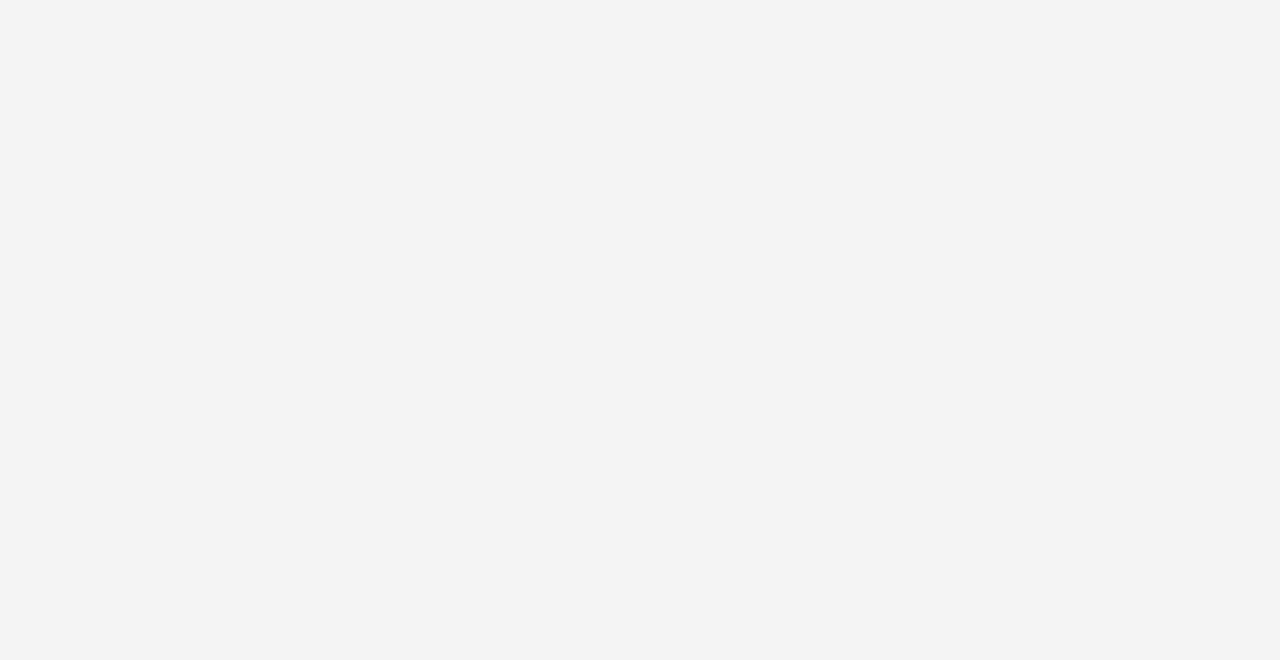
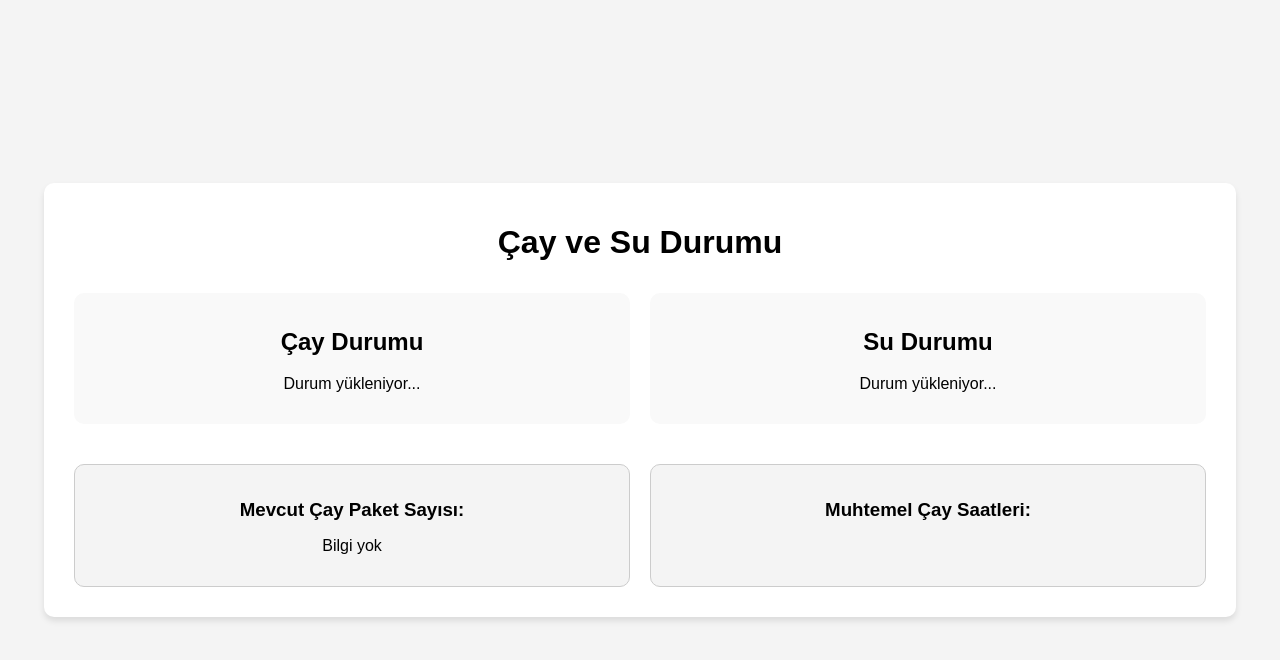
Before and after one commit to ReceproF/cay_durumu_sistemi, a Flask app: page / in a window 1280 px wide. Before the commit the part shown is empty. Shown: the top 660 px of the page. Run offline with Flask 3, Linux system fonts and the light colour scheme.

Commit message:
Update index.html

```diff
--- a/templates/index.html
+++ b/templates/index.html
@@ -7,4 +7,25 @@
     <link rel="stylesheet" href="../static/css/style.css">
 </head>
 <body>
-    <div class="
+    <div class="container">
+        <h1>Çay ve Su Durumu</h1>
+
+        <div class="top-section">
+            <div class="status-box" id="tea-status">
+                <h2>Çay Durumu</h2>
+                <p id="tea-info">Durum yükleniyor...</p>
+            </div>
+            <div class="status-box" id="water-status">
+                <h2>Su Durumu</h2>
+                <p id="water-info">Durum yükleniyor...</p>
+            </div>
+        </div>
+
+        <div class="bottom-section">
+            <div class="info-box">
+                <h3>Mevcut Çay Paket Sayısı:</h3>
+                <p id="tea-packages">Bilgi yok</p>
+            </div>
+            <div class="info-box">
+                <h3>Muhtemel Çay Saatleri:</h3>
+                <p id
```
